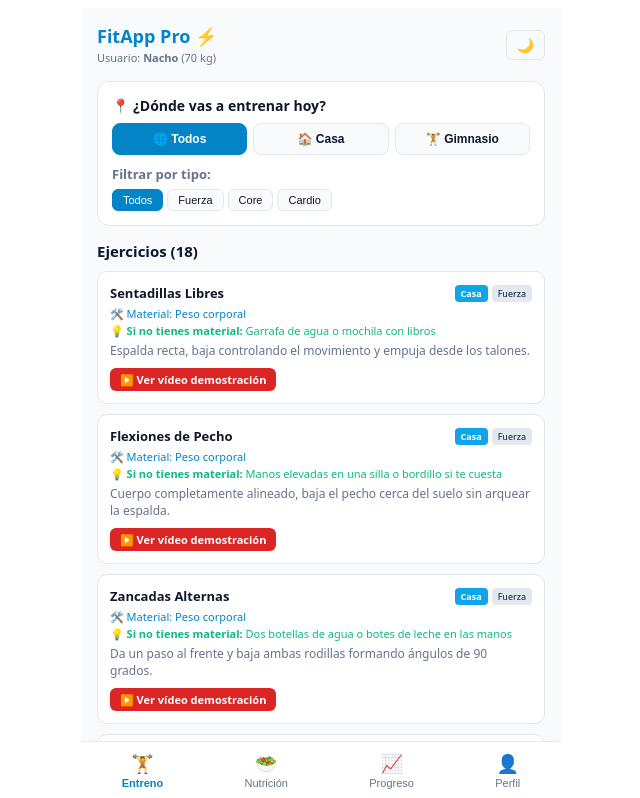
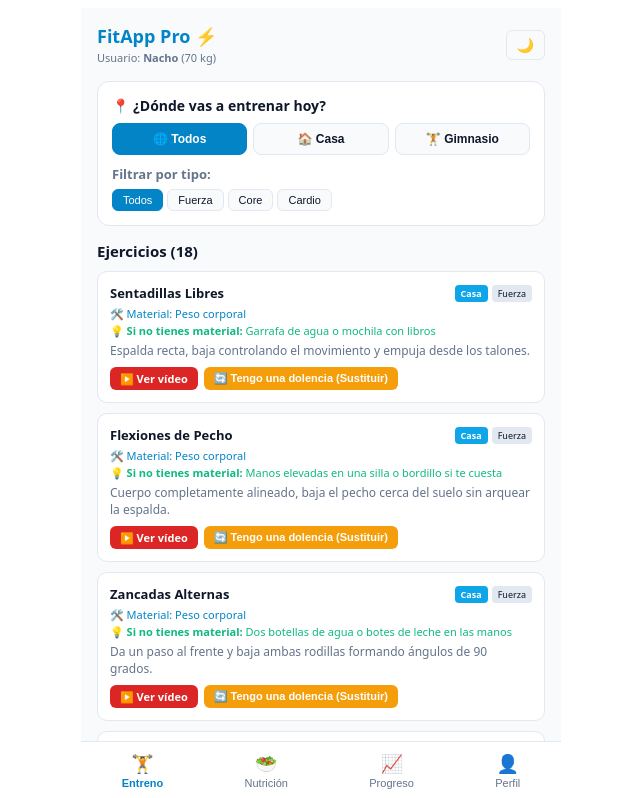
Before and after one commit to Natxmad-boop/fitapp, a React (Vite) app: page / in a window 1280 px wide. Shown: the top 798 px of the page, without its empty margins (319-959 px from the left). Built offline with nearby package versions, Linux system fonts and the light colour scheme.

Commit message:
Update App.tsx

```diff
--- a/src/App.tsx
+++ b/src/App.tsx
@@ -332,13 +332,10 @@ export default function App() {
       return;
     }
 
-    // Limpiar logs del usuario borrado del localStorage
     localStorage.removeItem(`fitapp_logs_${userIdToDelete}`);
-
     const updatedList = profilesList.filter(p => p.id !== userIdToDelete);
     setProfilesList(updatedList);
 
-    // Si borramos el usuario activo, saltamos al primero restante
     if (activeUserId === userIdToDelete) {
       setActiveUserId(updatedList[0].id);
     }
@@ -362,6 +359,24 @@ export default function App() {
     setWeightUsedInput('');
     setNotesInput('');
     alert(`¡Entrenamiento guardado para ${profile.name}! 🚀`);
+  };
+
+  // NUEVA FUNCIÓN: Sugiere un ejercicio alternativo del mismo campo (categoría y ubicación)
+  const handleSubstituteExercise = (currentEx: Exercise) => {
+    const alternatives = EXERCISES.filter(ex =>
+      ex.id !== currentEx.id &&
+      ex.category === currentEx.category &&
+      ex.location === currentEx.location
+    );
+
+    if (alternatives.length === 0) {
+      alert('⚠️ No encontramos otra alternativa exacta en el mismo campo y ubicación.');
+      return;
+    }
+
+    // Selecciona una alternativa aleatoria del mismo campo
+    const randomAlternative = alternatives[Math.floor(Math.random() * alternatives.length)];
+    alert(`🏥 Sustituto sugerido por molestia:\n\n👉 En lugar de "${currentEx.name}", te recomendamos hacer:\n⭐ ${randomAlternative.name} (${randomAlternative.category} - ${randomAlternative.location})\n\n💡 Material: ${randomAlternative.equipment}`);
   };
 
   const filteredExercises = EXERCISES.filter(ex => {
@@ -457,6 +472,7 @@ export default function App() {
 
                 <p style={{ fontSize: '12px', color: t.textSec, margin: '4px 0 8px 0' }}>{ex.instructions}</p>
 
+                <div style={{ display: 'flex', gap: '6px', flexWrap: 'wrap' }}>
                   <a
                     href={ex.videoUrl}
                     target="_blank"
@@ -466,8 +482,20 @@ export default function App() {
                       color: '#fff', backgroundColor: '#dc2626', padding: '4px 10px', borderRadius: '6px', textDecoration: 'none'
                     }}
                   >
-                  ▶️ Ver vídeo demostración
+                    ▶️ Ver vídeo
                   </a>
+
+                  {/* Botón de sustitución por dolencia */}
+                  <button
+                    onClick={() => handleSubstituteExercise(ex)}
+                    style={{
+                      display: 'inline-flex', alignItems: 'center', gap: '4px', fontSize: '11px', fontWeight: '600',
+                      color: '#fff', backgroundColor: '#f59e0b', padding: '4px 10px', borderRadius: '6px', border: 'none', cursor: 'pointer'
+                    }}
+                  >
+                    🔄 Tengo una dolencia (Sustituir)
+                  </button>
+                </div>
               </div>
             ))}
           </div>
@@ -667,7 +695,7 @@ export default function App() {
                   type="number"
                   placeholder="Ej: 75"
                   value={newUserWeight}
-                  onChange={e => setNewUserWeight(e.target.value)}
+                  onChange={e => newUserWeightInput => setNewUserWeight(newUserWeightInput.target.value)}
                   style={{ width: '100%', padding: '8px', marginTop: '4px', borderRadius: '6px', border: `1px solid ${t.border}`, backgroundColor: t.bg, color: t.text, boxSizing: 'border-box' }}
                 />
               </label>
```
Lines whose indentation alone changed are shown as unchanged.
